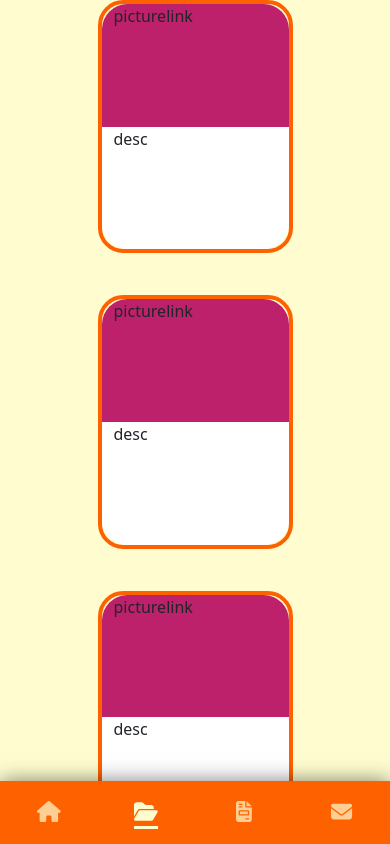
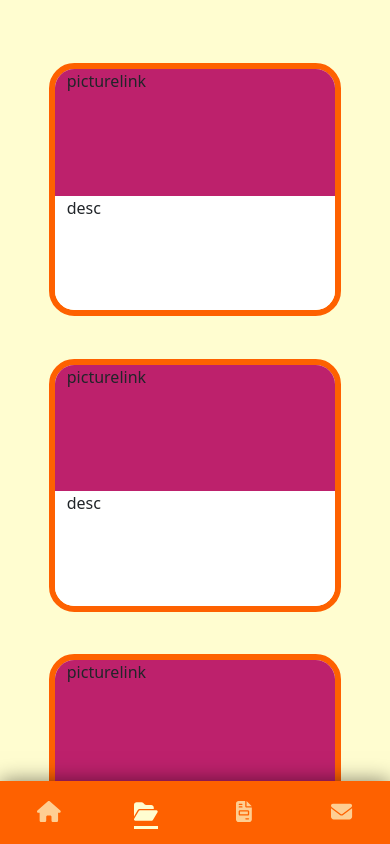
Before and after one commit to mezitta/portfolio, a React (Create React App) app: page /projects in a window 390 px wide. Built offline with nearby package versions, Linux system fonts and the light colour scheme.

Commit message:
Card border bug fix

```diff
--- a/src/components/Home.css
+++ b/src/components/Home.css
@@ -52,6 +52,7 @@
     font-size: 6vh;
     font-weight: bold;
     color: var(--accent-color);
+    text-shadow: 0 0.25vh 0.25vh rgba(0, 0, 0, 0.3);;
 }
 
 .button-row{
@@ -72,7 +73,7 @@
     border-radius: 1vh;
     padding: .25em 1em;
     width: fit-content;
-    box-shadow: 0 2px 2px rgba(0, 0, 0, 0.3);
+    box-shadow: 0 0.25vh 0.5vh rgba(0, 0, 0, 0.3);
     transition: all 0.2s;
 }
 
@@ -83,7 +84,7 @@
 
 .project-button:hover {
     background-color: var(--accent-hover);
-    box-shadow: 0 4px 4px rgba(0, 0, 0, 0.3);
+    box-shadow: 0 0.35vh 0.35vh rgba(0, 0, 0, 0.3);
     border: 0.25vh solid;
 }
 
--- a/src/components/ProjectCard.css
+++ b/src/components/ProjectCard.css
@@ -8,40 +8,36 @@
 .proj-card.row {
     height: 30vh;
     width: 50vw;
+    overflow: hidden;
+
     display: flex;
     align-items: center;
     justify-content: center;
     margin: auto;
-    border: .5vh solid var(--main-color);
+
+    border: .75vh solid var(--main-color);
     border-radius: 3vh;
 }
 
 .picture-box {
-    min-height: 100%;
+    min-height: 30vh;
     min-width: 50%;
-    border-radius: 3vh 0 0 3vh;
     background-color: var(--accent-color);
 }
 
 .desc-box {
-    min-height: 100%;
+    min-height: 30vh;
     min-width: 50%;
-    border-radius: 0 3vh 3vh 0;
     background-color: var(--highlight);
 }
 
 @media  only screen  and (max-width: 700px) {
-    .picture-box {
-        min-height: 50%;
-        min-width: 50%;
-        border-radius: 3vh 3vh 0 0;
-        background-color: var(--accent-color);
+    .proj-card.row {
+        width: 75vw;
     }
 
-    .desc-box {
-        min-height: 50%;
-        min-width: 50%;
-        border-radius: 0 0 3vh 3vh;
-        background-color: var(--highlight);
+    .picture-box, .desc-box {
+        min-height: 15vh;
+        min-width: 50vw;
     }
 }
--- a/src/components/Projects.css
+++ b/src/components/Projects.css
@@ -1,3 +1,5 @@
 .projects-body {
     width: 100%;
+    margin-top: 7.5vh;
+    min-height: 120vh;
 }
```
